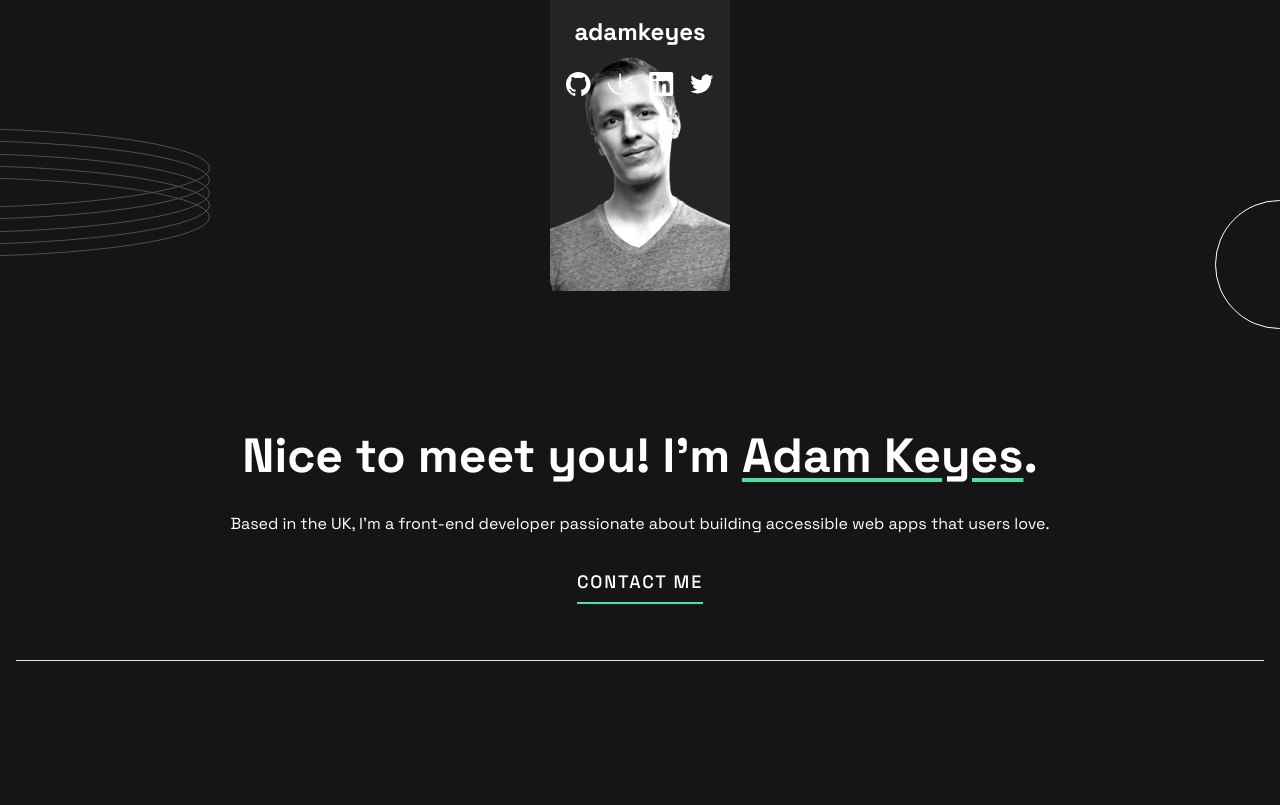
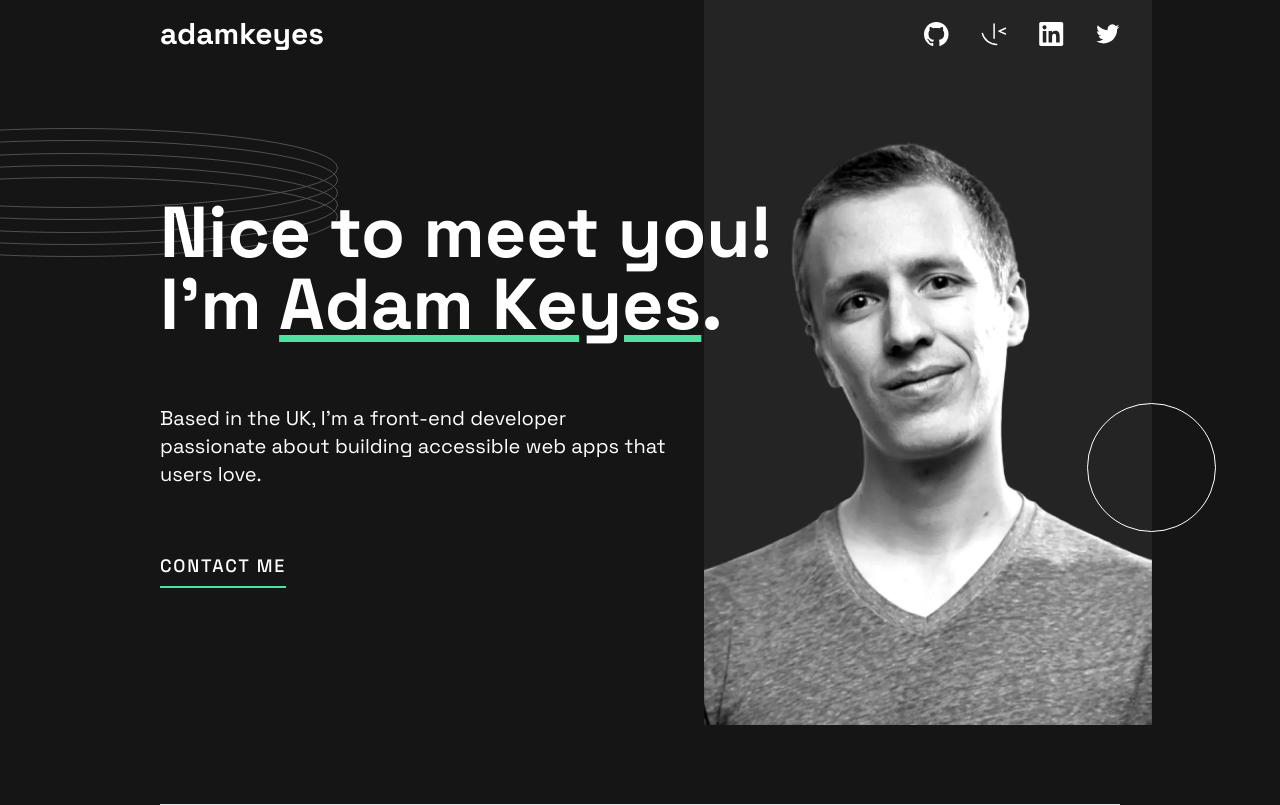
Before and after one commit to moutafatin1/one-page-portfolio, a React (Vite) app: page / in a window 1280 px wide. Built offline with nearby package versions, Linux system fonts and the light colour scheme.

Commit message:
add responsiveness to the first section

```diff
--- a/src/App.tsx
+++ b/src/App.tsx
@@ -11,38 +11,40 @@ import { TwitterIcon } from "./components/icons/TwitterIcon";
 
 const App = () => {
   return (
-    <main className="">
-      <header className="flex flex-col items-center gap-6 py-4">
-        <span className="text-2xl font-bold text-white">adamkeyes</span>
-        <div className="flex items-center gap-4">
-          <GithubIcon className="cursor-pointer text-white transition-colors hover:text-opp-green" />
+    <main className="relative mx-auto max-w-5xl">
+      <header className="mx-8 flex flex-col items-center justify-between gap-6 py-4 sm:flex-row">
+        <span className="text-2xl font-bold text-white sm:text-3xl">
+          adamkeyes
+        </span>
+        <div className="flex items-center gap-4 sm:gap-8">
+          <GithubIcon className="cursor-pointer  text-white transition-colors hover:text-opp-green" />
           <FronendmentorIcon className="cursor-pointer text-white transition-colors hover:text-opp-green" />
           <LinkedinIcon className="cursor-pointer text-white transition-colors hover:text-opp-green" />
           <TwitterIcon className="cursor-pointer text-white transition-colors hover:text-opp-green" />
         </div>
       </header>
 
-      <section className="mx-4 mt-80 border-b pb-16">
-        <PatternCircle className="fixed -right-16 top-1/4 -z-10" />
-        <PatternRings className="fixed -left-80 top-32 -z-10" />
+      <section className="mx-8 mt-80 border-b pb-16 sm:mt-32 lg:pb-56">
+        <PatternCircle className="absolute -right-16 top-1/4 sm:top-[50%]" />
+        <PatternRings className="absolute -left-80 top-32 -z-10" />
         <picture>
           <source media="(min-width: 1024px)" srcSet={ProfileDesktop} />
           <source media="(min-width: 640px)" srcSet={ProfileTablet} />
           <img
             src={ProfileMobile}
             alt="profile pic"
-            className="absolute left-1/2 top-0 -z-10  max-w-[180px] -translate-x-1/2"
+            className="absolute left-1/2 top-0 -z-10  max-w-[180px] -translate-x-1/2 sm:right-0 sm:left-auto sm:max-w-xs sm:translate-x-0 lg:max-w-md"
           />
         </picture>
-        <div className="space-y-8 text-center">
-          <h1 className="text-5xl font-bold text-white">
+        <div className="space-y-8 text-center sm:max-w-md sm:text-left lg:max-w-2xl lg:space-y-16">
+          <h1 className="text-5xl font-bold text-white sm:text-7xl ">
             Nice to meet you! I'm{" "}
-            <span className="underline decoration-opp-green underline-offset-[6px]">
+            <span className="underline decoration-opp-green underline-offset-[6px] ">
               Adam Keyes
             </span>
             .
           </h1>
-          <p className="text-white">
+          <p className="text-white sm:max-w-lg sm:text-lg lg:text-xl">
             Based in the UK, I'm a front-end developer passionate about building
             accessible web apps that users love.
           </p>
```
